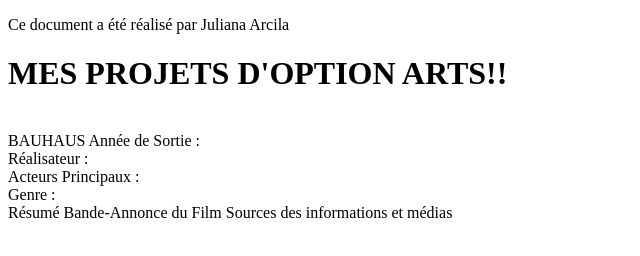
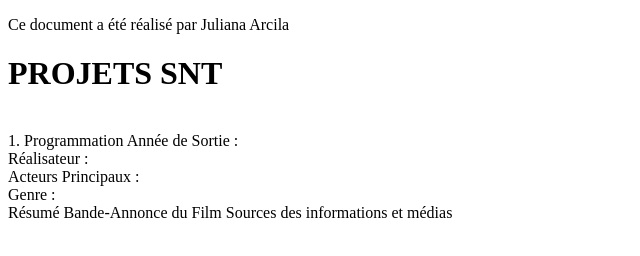
Before and after one commit to juli-arcila/juli-arcila.github.io, a plain HTML site: page index.html in a window 1280 px wide. Shown: the whole page, without its empty margins (0-640 px from the left). Drawn offline with Linux system fonts and the light colour scheme.

Commit message:
Update index.html

```diff
--- a/index.html
+++ b/index.html
@@ -2,16 +2,16 @@
 
 <html>
 	<head>
-		<title>Mes projets d'option arts</title>
+		<title>Projets SNT</title>
 	</head>
 
 	<body>
 		<p>Ce document a été réalisé par Juliana Arcila</p>
-		<h1>MES PROJETS D'OPTION ARTS!!</h1>
+		<h1>PROJETS SNT</h1>
 		<img src="" /> <!--affiche du film (à insérer durant l'activité) -->
 		<br />
 
-		BAUHAUS
+		1. Programmation
 
 		Année de Sortie : <br />
 		Réalisateur : <br />
```
